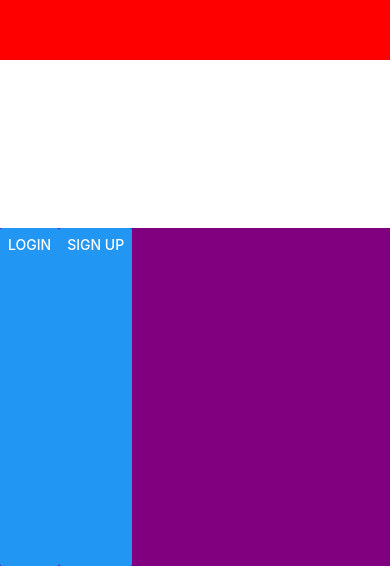
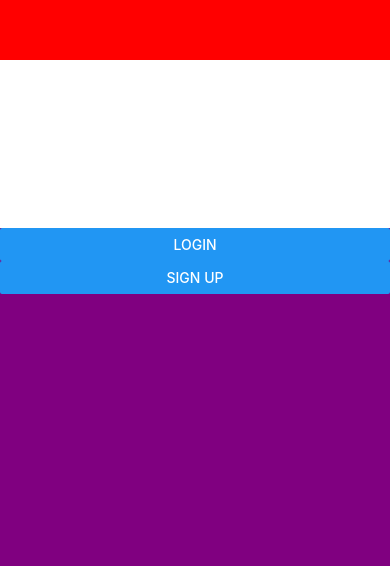
Before and after one commit to alexandratcrane/TeamUpRN, a React Native app: screen / in a window 390 px wide. Shown: the part 278-844 px from the top of the page. Built offline with nearby package versions, Linux system fonts and the light colour scheme; what react-native would draw is missing.

Commit message:
upload before trying to make buttons nicer w a dependency

```diff
--- a/HomePage.js
+++ b/HomePage.js
@@ -14,7 +14,7 @@ const styles = StyleSheet.create({
     },
 
     buttons: {
-        flex: 1,
+
     },
 
 });
@@ -27,9 +27,9 @@ const HomePage = () => {
                 <Image style={styles.logo} source={require("TeamUpRN/src/images/csgo.png")} />
             </View>
             <View style={{ flex: 1, }}></View>
-            <View style={{ flex: 2, backgroundColor: 'purple', display: 'flex', flexDirection: 'row', }}>
-                <Button title="Login" />
-                <Button title="Sign Up" />
+            <View style={{ flex: 2, backgroundColor: 'purple', display: 'flex', }}>
+                <Button style={{ width: 500, height: 200, }} title="Login" />
+                <Button style={styles.buttons} title="Sign Up" />
             </View>
         </View >
 
```
